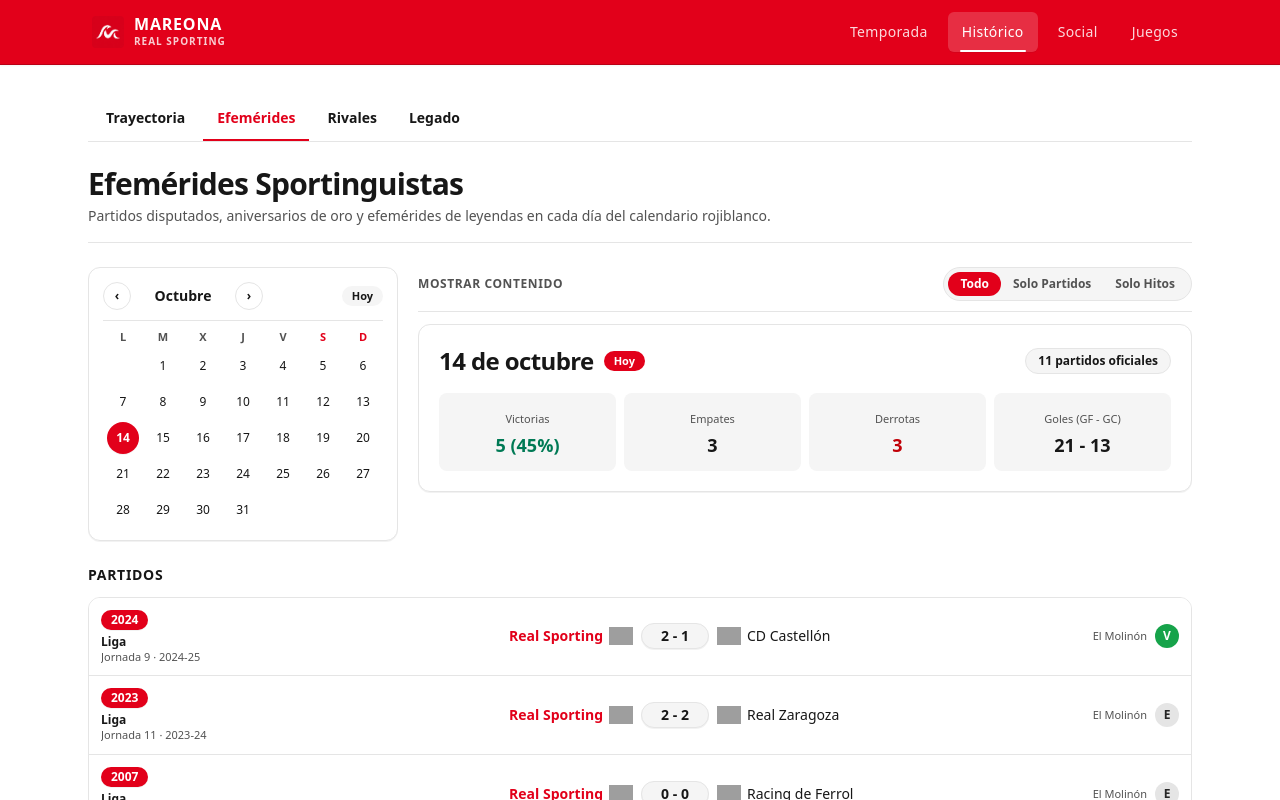
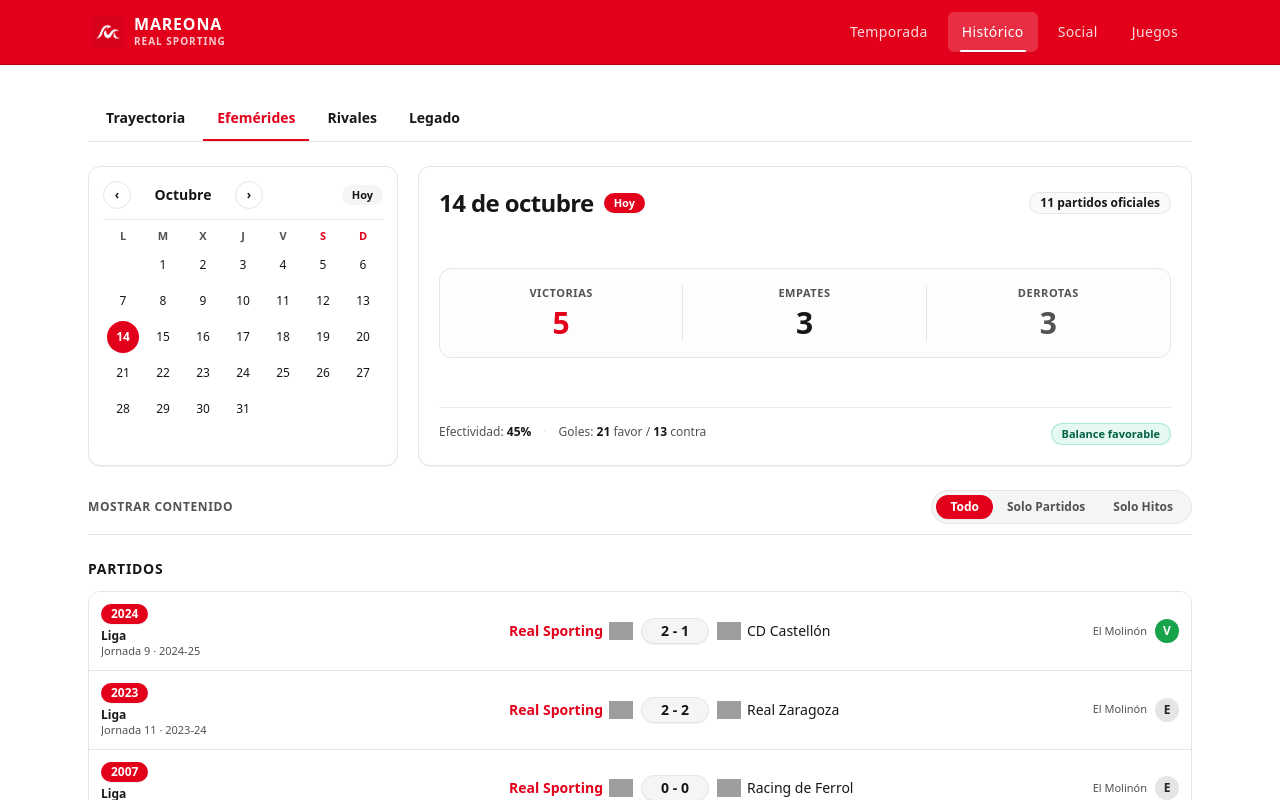
Before and after one commit to MarcoLorenzoMartinez/mareona, a Next.js app: page /historico/efemerides in a window 1280 px wide. Shown: the top 800 px of the page. Built offline with nearby package versions, Linux system fonts and the light colour scheme; grey boxes are pictures that could not be loaded.

Commit message:
feat(efemerides): harmonize day summary card with calendar and remove header

```diff
--- a/src/app/(main)/historico/efemerides/ephemerides-day-summary.tsx
+++ b/src/app/(main)/historico/efemerides/ephemerides-day-summary.tsx
@@ -9,7 +9,8 @@ interface EphemeridesDaySummaryProps {
 }
 
 /**
- * Summary badge banner showing the balance of matches and landmarks for the active date.
+ * Clean corporate summary card complementing the calendar in equal height.
+ * Displays key historical stats (W-D-L, win rate, goals, and milestones) with Sporting red accents.
  */
 export function EphemeridesDaySummary({
   dateLabel,
@@ -20,44 +21,49 @@ export function EphemeridesDaySummary({
 }: EphemeridesDaySummaryProps) {
   if (isLoading || !balance) {
     return (
-      <div className="flex flex-col gap-4 rounded-xl border border-[var(--border)] bg-[var(--card)] p-5 shadow-2xs">
+      <div className="flex flex-1 flex-col justify-between rounded-xl border border-[var(--border)] bg-white p-4 sm:p-5 shadow-2xs min-h-[300px]">
         <div className="flex flex-col justify-between gap-2 sm:flex-row sm:items-center">
           <div className="flex items-center gap-2.5">
-            <h2 className="text-xl font-bold tracking-tight text-[var(--foreground)] md:text-2xl">
+            <h2 className="text-xl font-bold tracking-tight text-[var(--foreground)] sm:text-2xl">
               {dateLabel}
             </h2>
             {isToday && (
-              <span className="rounded-full bg-[var(--primary)] px-2.5 py-0.5 text-[11px] font-bold text-white">
+              <span className="rounded-full bg-[var(--primary)] px-2.5 py-0.5 text-[11px] font-bold text-white shadow-2xs">
                 Hoy
               </span>
             )}
           </div>
-          <div className="flex items-center gap-2">
-            <div className="h-6 w-28 rounded-full bg-[var(--surface)] animate-pulse border border-[var(--border)]" />
-          </div>
+          <div className="h-6 w-28 rounded-full bg-[var(--surface)] animate-pulse border border-[var(--border)]" />
         </div>
 
-        <div className="grid grid-cols-2 gap-2 sm:grid-cols-4">
-          <div className="h-16 rounded-lg bg-[var(--surface)] p-3 animate-pulse" />
-          <div className="h-16 rounded-lg bg-[var(--surface)] p-3 animate-pulse" />
-          <div className="h-16 rounded-lg bg-[var(--surface)] p-3 animate-pulse" />
-          <div className="h-16 rounded-lg bg-[var(--surface)] p-3 animate-pulse" />
+        <div className="my-auto grid grid-cols-3 divide-x divide-[var(--border)] rounded-xl border border-[var(--border)] bg-neutral-50/50 py-4">
+          <div className="flex flex-col items-center gap-1"><div className="h-3 w-12 rounded bg-[var(--surface)] animate-pulse" /><div className="h-7 w-8 rounded bg-[var(--surface)] animate-pulse" /></div>
+          <div className="flex flex-col items-center gap-1"><div className="h-3 w-12 rounded bg-[var(--surface)] animate-pulse" /><div className="h-7 w-8 rounded bg-[var(--surface)] animate-pulse" /></div>
+          <div className="flex flex-col items-center gap-1"><div className="h-3 w-12 rounded bg-[var(--surface)] animate-pulse" /><div className="h-7 w-8 rounded bg-[var(--surface)] animate-pulse" /></div>
+        </div>
+
+        <div className="flex items-center justify-between border-t border-[var(--border)]/70 pt-3">
+          <div className="h-4 w-32 rounded bg-[var(--surface)] animate-pulse" />
+          <div className="h-4 w-24 rounded bg-[var(--surface)] animate-pulse" />
         </div>
       </div>
     );
   }
 
   const winPct = balance.played > 0 ? Math.round((balance.won / balance.played) * 100) : 0;
+  const isPositive = balance.won > balance.lost;
+  const isNeutral = balance.won === balance.lost;
 
   return (
-    <div className="flex flex-col gap-4 rounded-xl border border-[var(--border)] bg-[var(--card)] p-5 shadow-2xs">
-      <div className="flex flex-col justify-between gap-2 sm:flex-row sm:items-center">
+    <div className="flex flex-1 flex-col justify-between rounded-xl border border-[var(--border)] bg-white p-4 sm:p-5 shadow-2xs min-h-[300px]">
+      {/* Top Header: Date title + Today badge + Match count badges */}
+      <div className="flex flex-col justify-between gap-2.5 sm:flex-row sm:items-center">
         <div className="flex items-center gap-2.5">
-          <h2 className="text-xl font-bold tracking-tight text-[var(--foreground)] md:text-2xl">
+          <h2 className="text-xl font-bold tracking-tight text-[var(--foreground)] sm:text-2xl">
             {dateLabel}
           </h2>
           {isToday && (
-            <span className="rounded-full bg-[var(--primary)] px-2.5 py-0.5 text-[11px] font-bold text-white">
+            <span className="rounded-full bg-[var(--primary)] px-2.5 py-0.5 text-[11px] font-bold text-white shadow-2xs">
               Hoy
             </span>
           )}
@@ -65,51 +71,95 @@ export function EphemeridesDaySummary({
 
         <div className="flex flex-wrap items-center gap-2">
           {milestonesCount > 0 && (
-            <span className="rounded-full bg-amber-500/10 px-3 py-1 text-xs font-semibold text-amber-700">
-              {milestonesCount} {milestonesCount === 1 ? "hito histórico" : "hitos históricos"}
+            <span className="rounded-full border border-[var(--primary)]/20 bg-red-50/70 px-2.5 py-0.5 text-xs font-semibold text-[var(--primary)]">
+              {milestonesCount} {milestonesCount === 1 ? "hito" : "hitos"}
             </span>
           )}
-          <span className="rounded-full bg-[var(--surface)] px-3 py-1 text-xs font-semibold text-[var(--foreground)] border border-[var(--border)]">
+          <span className="rounded-full border border-[var(--border)] bg-neutral-50 px-2.5 py-0.5 text-xs font-semibold text-[var(--foreground)] font-sans tabular-nums">
             {balance.played} {balance.played === 1 ? "partido oficial" : "partidos oficiales"}
           </span>
         </div>
       </div>
 
-      {/* Numerical record pills */}
+      {/* Center: W-D-L Metric Strip */}
       {balance.played > 0 ? (
-        <div className="grid grid-cols-2 gap-2 sm:grid-cols-4">
-          <div className="rounded-lg bg-[var(--surface)] p-3 text-center">
-            <span className="text-[11px] font-medium text-[var(--muted-foreground)]">Victorias</span>
-            <p className="mt-0.5 text-lg font-bold text-emerald-700 font-sans tabular-nums">
-              {balance.won} ({winPct}%)
-            </p>
+        <div className="my-auto grid grid-cols-3 divide-x divide-[var(--border)] rounded-xl border border-[var(--border)] bg-neutral-50/40 py-3 text-center sm:py-4">
+          <div className="flex flex-col items-center px-2">
+            <span className="text-[11px] font-bold uppercase tracking-wider text-[var(--muted-foreground)]">
+              Victorias
+            </span>
+            <span className="mt-1 text-2xl font-extrabold text-[var(--primary)] font-sans tabular-nums sm:text-3xl">
+              {balance.won}
+            </span>
           </div>
 
-          <div className="rounded-lg bg-[var(--surface)] p-3 text-center">
-            <span className="text-[11px] font-medium text-[var(--muted-foreground)]">Empates</span>
-            <p className="mt-0.5 text-lg font-bold text-[var(--foreground)] font-sans tabular-nums">
+          <div className="flex flex-col items-center px-2">
+            <span className="text-[11px] font-bold uppercase tracking-wider text-[var(--muted-foreground)]">
+              Empates
+            </span>
+            <span className="mt-1 text-2xl font-bold text-[var(--foreground)] font-sans tabular-nums sm:text-3xl">
               {balance.drawn}
-            </p>
+            </span>
           </div>
 
-          <div className="rounded-lg bg-[var(--surface)] p-3 text-center">
-            <span className="text-[11px] font-medium text-[var(--muted-foreground)]">Derrotas</span>
-            <p className="mt-0.5 text-lg font-bold text-red-700 font-sans tabular-nums">
+          <div className="flex flex-col items-center px-2">
+            <span className="text-[11px] font-bold uppercase tracking-wider text-[var(--muted-foreground)]">
+              Derrotas
+            </span>
+            <span className="mt-1 text-2xl font-bold text-[var(--muted-foreground)] font-sans tabular-nums sm:text-3xl">
               {balance.lost}
-            </p>
-          </div>
-
-          <div className="rounded-lg bg-[var(--surface)] p-3 text-center">
-            <span className="text-[11px] font-medium text-[var(--muted-foreground)]">Goles (GF - GC)</span>
-            <p className="mt-0.5 text-lg font-bold text-[var(--foreground)] font-sans tabular-nums">
-              {balance.goalsFor} - {balance.goalsAgainst}
-            </p>
+            </span>
           </div>
         </div>
       ) : (
-        <p className="text-xs text-[var(--muted-foreground)]">
-          El Real Sporting no ha disputado ningún encuentro oficial de competición en esta fecha exacta a lo largo de sus 95 temporadas documentadas.
-        </p>
+        <div className="my-auto flex flex-col items-center justify-center p-6 text-center">
+          <p className="text-sm font-semibold text-[var(--foreground)]">
+            Sin partidos oficiales en esta fecha
+          </p>
+          <p className="mt-1 text-xs text-[var(--muted-foreground)]">
+            El Real Sporting no disputó ningún encuentro de competición en este día del calendario.
+          </p>
+        </div>
+      )}
+
+      {/* Bottom Insights: Efficiency Rate, Goals and Historical Trend */}
+      {balance.played > 0 && (
+        <div className="flex flex-col gap-2 border-t border-[var(--border)]/70 pt-3 sm:flex-row sm:items-center sm:justify-between">
+          <div className="flex flex-wrap items-center gap-x-3 gap-y-1 text-xs text-[var(--muted-foreground)]">
+            <span>
+              Efectividad:{" "}
+              <strong className="font-bold text-[var(--foreground)] font-sans tabular-nums">
+                {winPct}%
+              </strong>
+            </span>
+            <span aria-hidden="true" className="text-[var(--border)]">·</span>
+            <span>
+              Goles:{" "}
+              <strong className="font-bold text-[var(--foreground)] font-sans tabular-nums">
+                {balance.goalsFor}
+              </strong>{" "}
+              favor /{" "}
+              <strong className="font-bold text-[var(--foreground)] font-sans tabular-nums">
+                {balance.goalsAgainst}
+              </strong>{" "}
+              contra
+            </span>
+          </div>
+
+          <div>
+            <span
+              className={`inline-flex rounded-full px-2.5 py-0.5 text-[11px] font-bold ${
+                isPositive
+                  ? "border border-emerald-500/25 bg-emerald-500/10 text-emerald-800"
+                  : isNeutral
+                  ? "border border-[var(--border)] bg-neutral-100 text-[var(--muted-foreground)]"
+                  : "border border-red-500/25 bg-red-500/10 text-red-800"
+              }`}
+            >
+              {isPositive ? "Balance favorable" : isNeutral ? "Equilibrio histórico" : "Balance adverso"}
+            </span>
+          </div>
+        </div>
       )}
     </div>
   );
--- a/src/app/(main)/historico/efemerides/ephemerides-hub.tsx
+++ b/src/app/(main)/historico/efemerides/ephemerides-hub.tsx
@@ -58,8 +58,8 @@ export function EphemeridesHub({
 
   return (
     <div className="flex flex-col gap-6">
-      {/* Top Section: Compact Standard-Sized Calendar + Day Summary */}
-      <div className="flex flex-col lg:flex-row gap-5 items-start">
+      {/* Top Section: Standard Calendar + Harmonized Day Summary (Equal Height) */}
+      <div className="flex flex-col lg:flex-row gap-5 lg:items-stretch">
         <EphemeridesCalendar
           selectedMonth={currentMonth}
           selectedDay={currentDay}
@@ -68,8 +68,16 @@ export function EphemeridesHub({
           onSelectDate={handleDateChange}
         />
 
-        <div className="flex flex-1 flex-col gap-3 w-full">
-          {/* Filter Pills */}
+        <EphemeridesDaySummary
+          dateLabel={dateLabel}
+          balance={activeData?.balance ?? null}
+          milestonesCount={activeData?.milestones.length ?? 0}
+          isToday={isToday}
+          isLoading={isLoading}
+        />
+      </div>
+
+      {/* Filter Segmented Control Bar */}
       <div className="flex items-center justify-between gap-3 border-b border-[var(--border)] pb-2.5">
         <span className="text-xs font-bold uppercase tracking-wider text-[var(--muted-foreground)]">
           Mostrar contenido
@@ -82,9 +90,9 @@ export function EphemeridesHub({
                 key={item.key}
                 type="button"
                 onClick={() => setActiveFilter(item.key)}
-                    className={`rounded-full px-3 py-1 text-xs font-semibold transition-colors ${
+                className={`rounded-full px-3.5 py-1 text-xs font-semibold transition-colors ${
                   isActive
-                        ? "bg-[var(--primary)] text-white font-bold"
+                    ? "bg-[var(--primary)] text-white font-bold shadow-2xs"
                     : "text-[var(--muted-foreground)] hover:text-[var(--foreground)]"
                 }`}
               >
@@ -92,16 +100,6 @@ export function EphemeridesHub({
               </button>
             );
           })}
-            </div>
-          </div>
-
-          <EphemeridesDaySummary
-            dateLabel={dateLabel}
-            balance={activeData?.balance ?? null}
-            milestonesCount={activeData?.milestones.length ?? 0}
-            isToday={isToday}
-            isLoading={isLoading}
-          />
         </div>
       </div>
 
--- a/src/app/(main)/historico/efemerides/page.tsx
+++ b/src/app/(main)/historico/efemerides/page.tsx
@@ -18,15 +18,6 @@ export default async function HistoricoEfemeridesPage() {
 
   return (
     <div className="flex flex-col gap-6">
-      <header className="flex flex-col gap-1 border-b border-[var(--border)] pb-4">
-        <h1 className="text-2xl font-bold tracking-tight text-[var(--foreground)] md:text-3xl">
-          Efemérides Sportinguistas
-        </h1>
-        <p className="text-sm text-[var(--muted-foreground)]">
-          Partidos disputados, aniversarios de oro y efemérides de leyendas en cada día del calendario rojiblanco.
-        </p>
-      </header>
-
       <EphemeridesHub
         initialData={initialData}
         todayMonth={todayMonth}
--- a/src/lib/historical/match-detail-server.ts
+++ b/src/lib/historical/match-detail-server.ts
@@ -25,14 +25,13 @@ const matchDetailCache = new Map<string, HistoricalMatchDetail>();
 function parsePlayerTable(
   tableHtml: string | undefined,
   season?: string,
-  isStarter = false,
+  _isStarter = false,
   isSporting = false
 ): HistoricalMatchPlayer[] {
   if (!tableHtml) return [];
   const trs = tableHtml.match(/<tr[\s\S]*?<\/tr>/gi) || [];
   const players: HistoricalMatchPlayer[] = [];
   const seasonSquad = isSporting && season ? squadsRecord[season] : undefined;
-  const startYear = season ? parseInt(season.split("-")[0], 10) : 2024;
 
   for (const tr of trs) {
     if (tr.includes("display: none") || tr.includes("<th")) continue;
```
Lines whose indentation alone changed are shown as unchanged.
